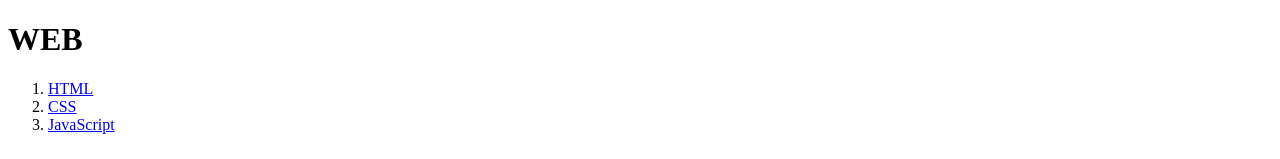
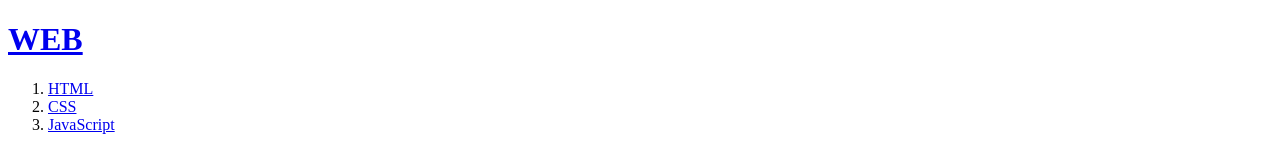
Before and after one commit to stksj/HtmlPrac, a plain HTML site: page 2.html in a window 1280 px wide. Shown: the top 159 px of the page. Drawn offline with Linux system fonts and the light colour scheme.

Commit message:
Add files via upload

```diff
--- a/2.html
+++ b/2.html
@@ -1,11 +1,11 @@
 <!doctype html>
 <html>
 <head>
-  <title>WEB1 - </title>
+  <title>WEB1 - CSS</title>
   <meta charset="utf-8">
 </head>
 <body>
-  <h1><a hef="index.html">WEB</h1>
+  <h1><a href="index.html">WEB</a></h1>
   <ol>
     <li><a href="1.html">HTML</a></li>
     <li><a href="2.html">CSS</a></li>
```
Also changed, not shown: 1.html (+1 -1 lines), 3.html (+1 -1 lines).
